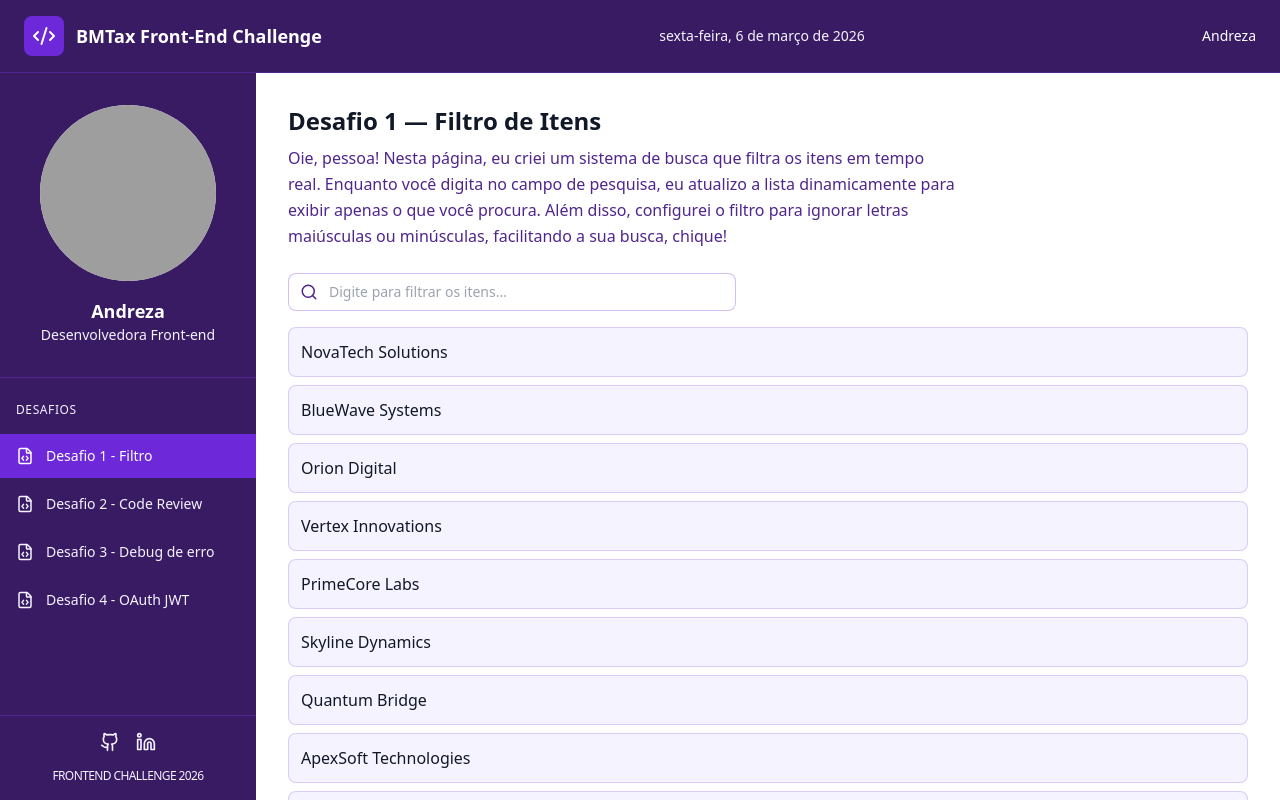
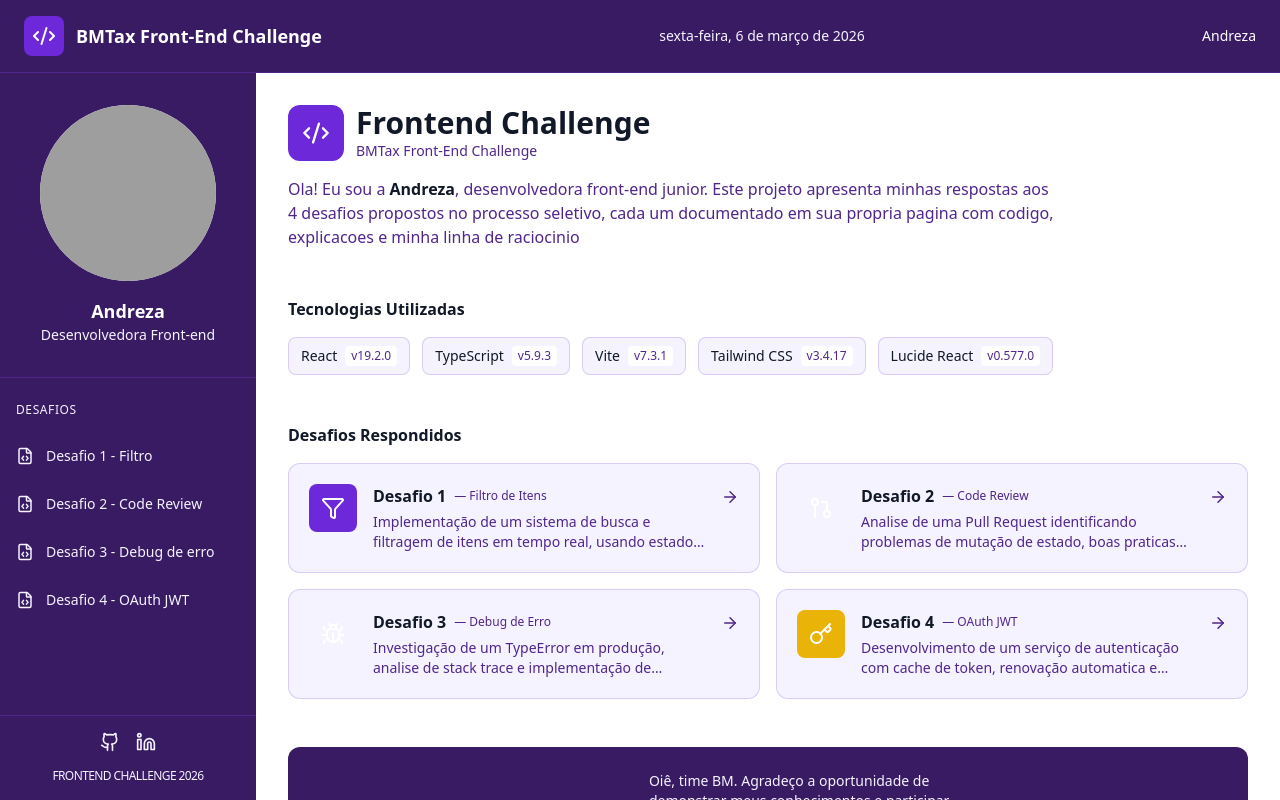
Before and after one commit to andrezadesousa/bmtax-frontend-challenge, a React (Vite) app: page / in a window 1280 px wide. Built offline with nearby package versions, Linux system fonts and the light colour scheme; grey boxes are pictures that could not be loaded.

Commit message:
refactor(App.tsx): implement routing logic for home and sidebar toggle state

```diff
--- a/src/App.tsx
+++ b/src/App.tsx
@@ -1,6 +1,7 @@
 import { useState } from "react";
 import { Header } from "./components/Header/Header";
 import { Sidebar } from "./components/Sidebar/Sidebar";
+import { Home } from "./pages/Home";
 import { Challenge1 } from "./pages/Challenge1";
 import { Challenge2 } from "./pages/Challenge2";
 import { Challenge3 } from "./pages/Challenge3";
@@ -14,10 +15,21 @@ const challenges = [
 ];
 
 function App() {
-  const [activeChallenge, setActiveChallenge] = useState(1);
+  const [activeChallenge, setActiveChallenge] = useState(0);
+  const [isSidebarOpen, setIsSidebarOpen] = useState(false);
 
-  const renderChallenge = () => {
+  const handleMenuToggle = () => {
+    setIsSidebarOpen(!isSidebarOpen);
+  };
+
+  const handleCloseSidebar = () => {
+    setIsSidebarOpen(false);
+  };
+
+  const renderContent = () => {
     switch (activeChallenge) {
+      case 0:
+        return <Home onNavigate={setActiveChallenge} />;
       case 1:
         return <Challenge1 />;
       case 2:
@@ -27,22 +39,24 @@ function App() {
       case 4:
         return <Challenge4 />;
       default:
-        return <Challenge1 />;
+        return <Home onNavigate={setActiveChallenge} />;
     }
   };
 
   return (
     <div className="h-screen flex flex-col bg-surface-white">
-      <Header />
+      <Header onMenuToggle={handleMenuToggle} isMenuOpen={isSidebarOpen} />
 
       <div className="flex flex-1 overflow-hidden">
         <Sidebar
           challenges={challenges}
           activeChallenge={activeChallenge}
           onChallengeSelect={setActiveChallenge}
+          isOpen={isSidebarOpen}
+          onClose={handleCloseSidebar}
         />
 
-        <main className="flex-1 overflow-auto">{renderChallenge()}</main>
+        <main className="flex-1 overflow-auto">{renderContent()}</main>
       </div>
     </div>
   );
```
